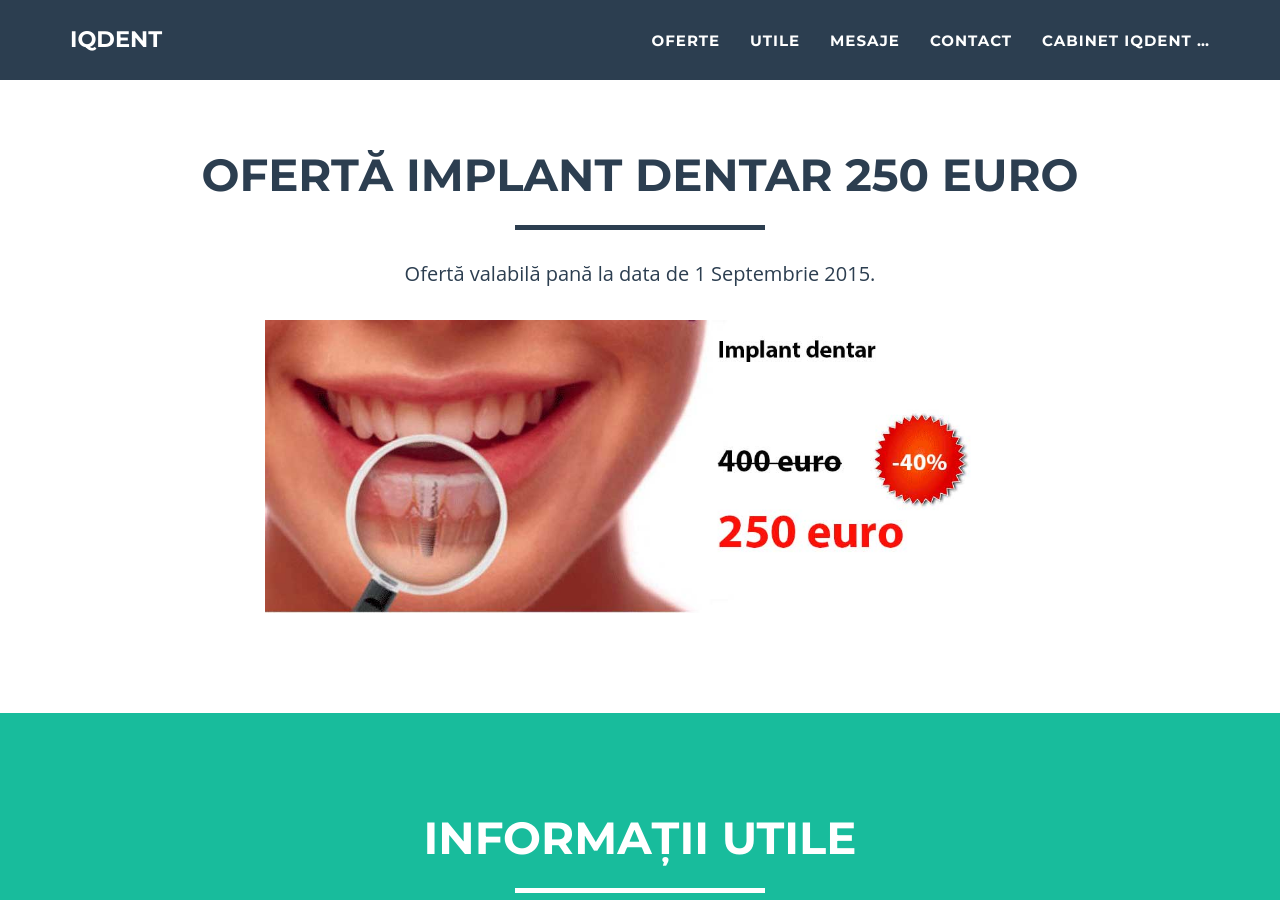
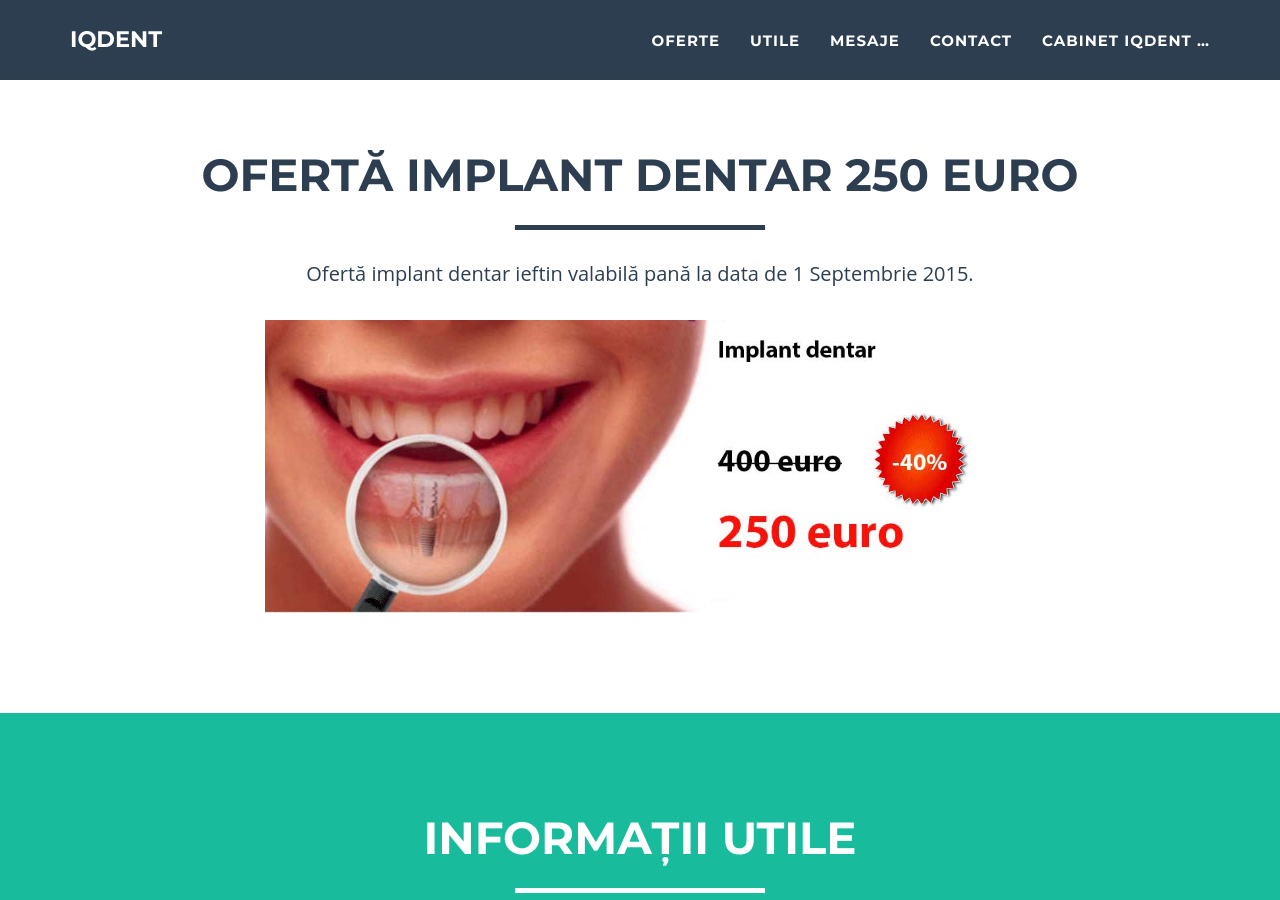
Before and after one commit to littledentgopo/offerdent, a Jekyll site: the page built from index.html, in a window 1280 px wide and 900 px high, scrolled down 876 px. Built offline with Jekyll 4.4.1, drawn with Linux system fonts in a browser that asks for light colours.

Commit message:
Fix ieftin

```diff
--- a/_includes/section-discount.html
+++ b/_includes/section-discount.html
@@ -8,7 +8,7 @@
             </div>
             <div class="row">
                 <div class="col-lg-8 col-lg-offset-2 text-center">
-                    <p>Ofertă valabilă pană la data de 1 Septembrie 2015.</p>
+                    <p>Ofertă implant dentar ieftin valabilă pană la data de 1 Septembrie 2015.</p>
 
 
                     <br/>
```
